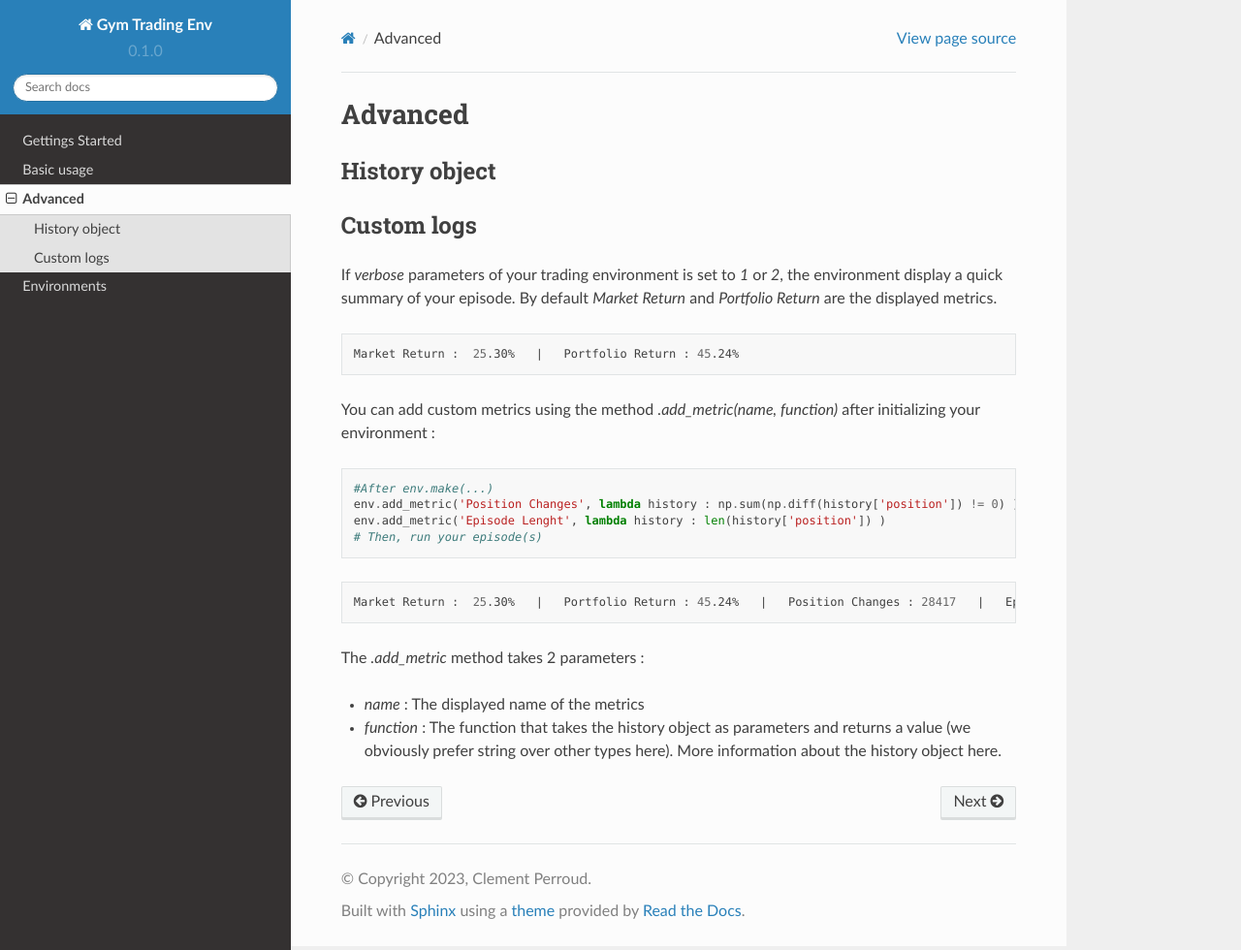
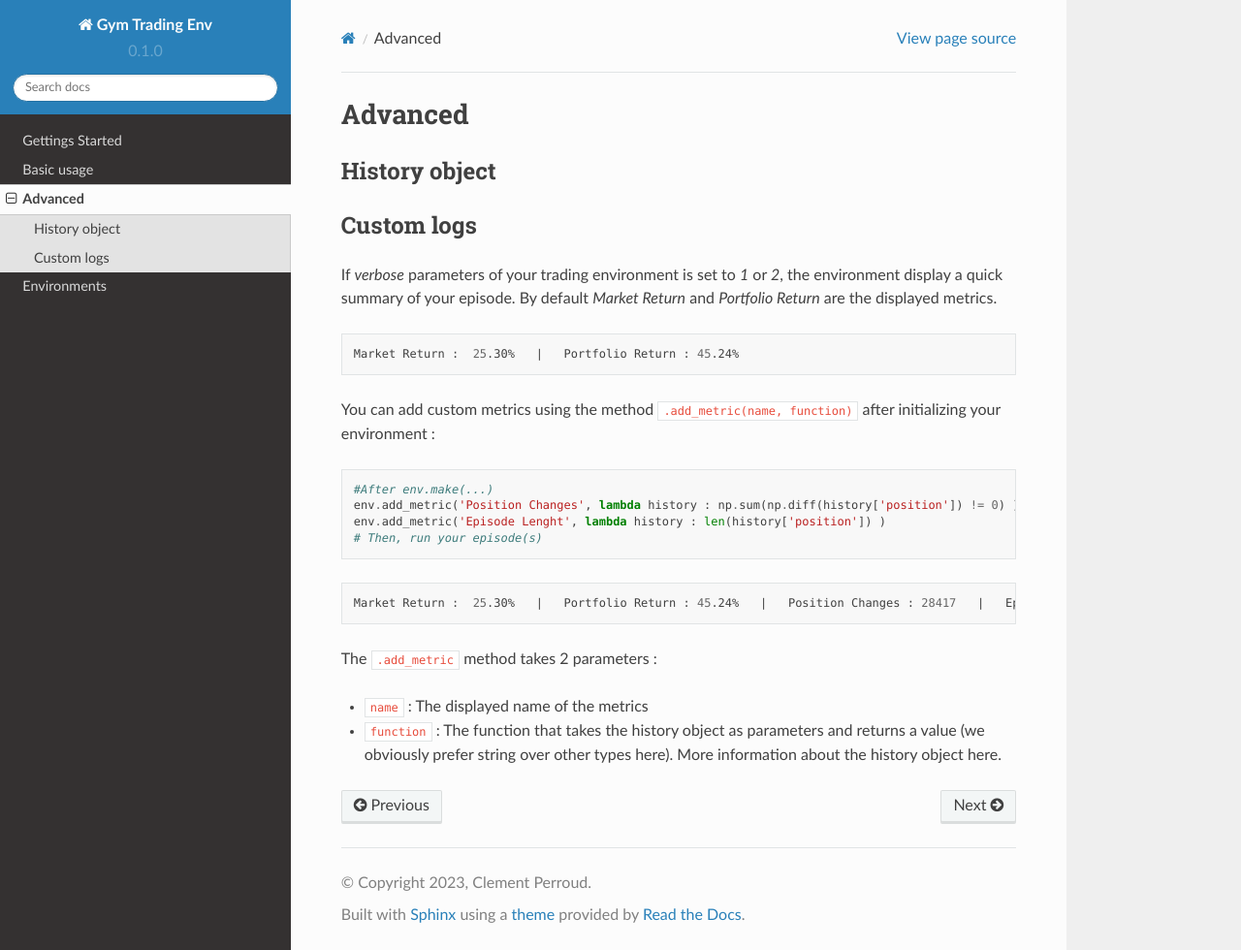
Before and after one commit to ClementPerroud/Gym-Trading-Env, a Sphinx documentation site: the page built from docs/source/advanced_usage.rst, in a window 1280 px wide and 980 px high. Shown: the whole window at 97% size. Built offline with Sphinx 7.4.7 and the Read the Docs theme 2.0.0, drawn with Linux system fonts in a browser that asks for light colours; pages that are not in the unit, such as notebooks, are missing from menus.

```diff
--- a/docs/source/advanced_usage.rst
+++ b/docs/source/advanced_usage.rst
@@ -14,7 +14,7 @@ If `verbose` parameters of your trading environment is set to `1` or `2`, the en
 
   Market Return :  25.30%   |   Portfolio Return : 45.24%
 
-You can add custom metrics using the method `.add_metric(name, function)` after initializing your environment :
+You can add custom metrics using the method ``.add_metric(name, function)`` after initializing your environment :
 
 .. code-block:: python
 
@@ -27,8 +27,8 @@ You can add custom metrics using the method `.add_metric(name, function)` after
 
   Market Return :  25.30%   |   Portfolio Return : 45.24%   |   Position Changes : 28417   |   Episode Lenght : 33087
 
-The `.add_metric` method takes 2 parameters :
+The ``.add_metric`` method takes 2 parameters :
 
-* `name` : The displayed name of the metrics
+* ``name`` : The displayed name of the metrics
 
-* `function` : The function that takes the history object as parameters and returns a value (we obviously prefer string over other types here). More information about the history object here.
+* ``function`` : The function that takes the history object as parameters and returns a value (we obviously prefer string over other types here). More information about the history object here.
```
